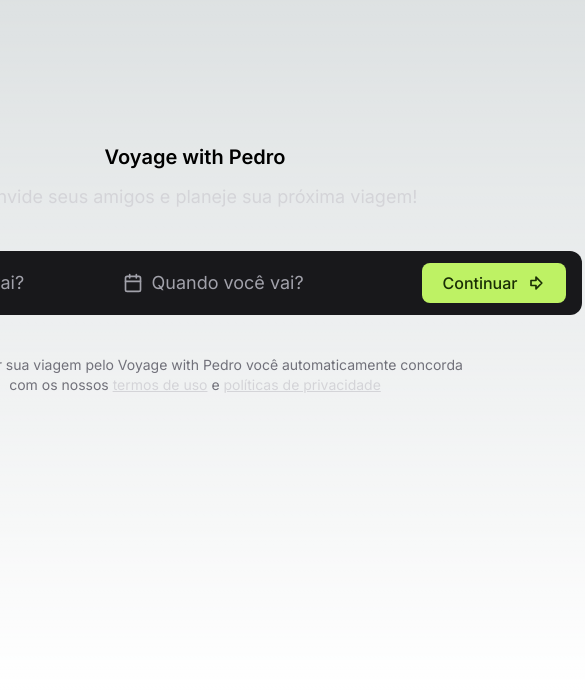
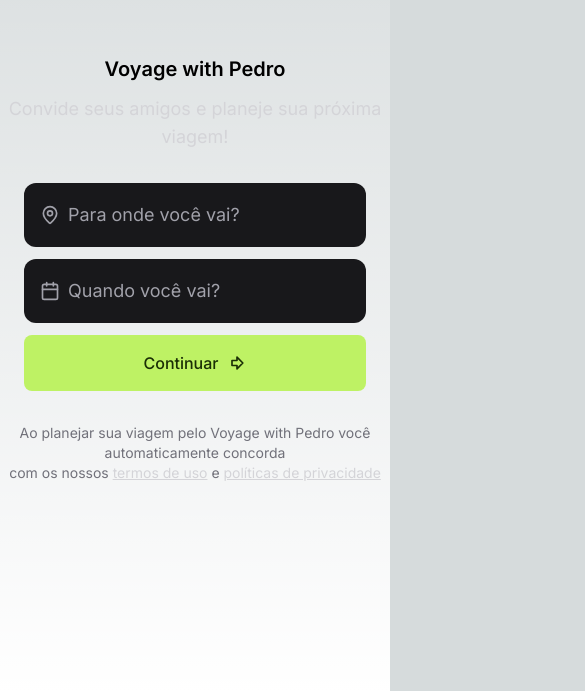
Before and after one commit to Pedrolopes041/Voyage_with_Pedro, a Next.js app: page /home in a window 390 px wide. Shown: the part 153-844 px from the top of the page, 585 px wide, since content can reach past the window. Built offline with nearby package versions, Linux system fonts and the light colour scheme.

Commit message:
fix: adding responsiveness to the home page

```diff
--- a/app/home/components/confirm-trip-modal.tsx
+++ b/app/home/components/confirm-trip-modal.tsx
@@ -9,7 +9,7 @@
 
 const ConfirmTripModal = ({addNewEmailToInvite, closeConfirmModal, handleSubmitConfirmTrip}: ConfirmTripModalProps) => {
     return (
-        <div className='fixed inset-0 bg-black/60 flex items-center justify-center'>
+        <div className='fixed inset-0 bg-black/60 flex items-center justify-center p-4'>
             <div className='w-[640px] rounded-xl py-5 px-6 bg-zinc-900'>
                 <div className='flex items-center justify-between'>
                     <h2 className='text-lg font-semibold'>Confirmar criação de viagem</h2>
@@ -28,7 +28,7 @@
                             <input
                                 type='email'
                                 name='email'
-                                placeholder='Seu nome completo' className="bg-transparent text-lg placeholder-zinc-400 outline-none" />
+                                placeholder='Seu nome completo' className="bg-transparent text-sm lg:text-lg placeholder-zinc-400 outline-none" />
                         </div>
                     </div>
                     <div className='flex justify-between items-center bg-zinc-950 rounded-md border border-zinc-800 mt-4'>
@@ -37,7 +37,7 @@
                             <input
                                 type='email'
                                 name='email'
-                                placeholder='Digite o e-mail do convidado' className="bg-transparent text-lg placeholder-zinc-400 outline-none" />
+                                placeholder='Digite o e-mail do convidado' className="bg-transparent text-sm lg:text-lg placeholder-zinc-400 outline-none" />
                         </div>
                     </div>
                     <button
--- a/app/home/components/input-destination.tsx
+++ b/app/home/components/input-destination.tsx
@@ -8,8 +8,8 @@
 
 const InputDestination = ({isInputGuess, openGuessInput, closeGuessInput}: InputDestinationProps) => {
     return (
-        <div className="h-16 bg-zinc-900 px-4 rounded-xl flex items-center gap-3">
-            <div className="flex items-center gap-2">
+        <div className="px-4 rounded-xl flex flex-col items-center gap-3">
+            <div className="flex bg-zinc-900 h-16 rounded-xl items-center gap-2 p-4 w-full">
                 <MapPin className="size-5 text-zinc-400" />
                 <input
                     disabled={isInputGuess}
@@ -18,7 +18,7 @@
                     className="bg-transparent text-lg placeholder-zinc-400 outline-none"
                 />
             </div>
-            <div className="flex items-center gap-2">
+            <div className="flex bg-zinc-900 h-16 rounded-xl items-center gap-2 p-4 w-full">
                 <Calendar className="size-5 text-zinc-400" />
                 <input
                     disabled={isInputGuess}
@@ -29,14 +29,14 @@
             </div>
 
             {isInputGuess ? (
-                <button onClick={closeGuessInput} className="bg-zinc-800 text-zinc-200 rounded-lg px-5 py-2 font-medium flex items-center gap-2 hover:bg-zinc-700">
+                <button onClick={closeGuessInput} className="bg-zinc-800 text-zinc-200 rounded-lg px-5 py-2 font-medium flex items-center justify-center gap-2 w-full h-14 hover:bg-zinc-700">
                     Alterar local/data
                     <Settings2 />
                 </button>
             ) : (
                 <button
                     onClick={openGuessInput}
-                    className="bg-lime-300 text-lime-950 rounded-lg px-5 py-2 font-medium flex items-center gap-2 hover:bg-lime-400"
+                    className="bg-lime-300 text-lime-950 rounded-lg px-5 py-2 font-medium flex items-center justify-center h-14 gap-2 w-full hover:bg-lime-400"
                 >
                     Continuar
                     <ArrowBigRight className="size-5" />
--- a/app/home/components/input-invite.tsx
+++ b/app/home/components/input-invite.tsx
@@ -8,12 +8,12 @@
 
 const InputInvite = ({ isEmailGuess, openConfirmModal, openGuessModal }: InputInviteProps) => {
     return (
-        <div className="h-16 bg-zinc-900 px-4 rounded-xl flex items-center gap-3">
+        <div className="px-4 rounded-xl flex items-center gap-3 h-16 mt-6 bg-zinc-900">
             <button onClick={openGuessModal} className="flex items-center gap-2 flex-1">
                 <UserRoundPlus className="size-5 text-zinc-400" />
                 {isEmailGuess.length > 0 ? (
                     <span
-                        className="bg-transparent text-lg placeholder-zinc-100 outline-none"
+                        className="bg-transparent text-sm lg:text-lg placeholder-zinc-100 outline-none"
                     >{isEmailGuess.length} pessoa(s) convidado(s)</span>
                 ) : (
                     <span
@@ -23,7 +23,7 @@
             </button>
             <button
                 onClick={openConfirmModal}
-                className="bg-lime-300 text-lime-950 rounded-lg px-5 py-2 font-medium flex items-center gap-2 hover:bg-lime-400"
+                className="bg-lime-300 text-lime-950 rounded-lg font-medium flex items-center gap-2 p-2 hover:bg-lime-400"
             >
                 Confirmar viagem
                 <ArrowBigRight className="size-5" />
--- a/app/home/page.tsx
+++ b/app/home/page.tsx
@@ -73,15 +73,15 @@
     }
 
     return (
-        <div className="h-screen flex items-center justify-center">
-            <div className="px-6 text-center space-y-10">
+        <div className="h-screen flex justify-center items-center">
+            <div className="text-center">
                 <div className="flex flex-col items-center gap-3">
                     <h1 className='font-semibold text-xl'>Voyage with Pedro</h1>
                     <p className="text-zinc-300 text-lg">
                         Convide seus amigos e planeje sua próxima viagem!
                     </p>
                 </div>
-                <div className='space-y-2'>
+                <div className='mt-6 p-2'>
                     <InputDestination
                         closeGuessInput={closeGuessInput}
                         isInputGuess={isInputGuess}
@@ -96,7 +96,7 @@
                     )}
                 </div>
 
-                <p className="text-sm text-zinc-500">
+                <p className="text-sm text-zinc-500 mt-6">
                     Ao planejar sua viagem pelo Voyage with Pedro você automaticamente concorda
                     <br /> com os nossos{' '}
                     <a className="text-zinc-300 underline">termos de uso</a> e{' '}
--- a/app/tripDetails/components/location-Info.tsx
+++ b/app/tripDetails/components/location-Info.tsx
@@ -1,4 +1,4 @@
-import { Calendar, MapPin, Settings2 } from "lucide-react"
+import { Calendar, MapPin, Undo2 } from "lucide-react"
 
 const LocationInfo = () => {
     return (
@@ -16,8 +16,8 @@
 
 
                 <button className="bg-zinc-800 text-zinc-200 rounded-lg px-5 py-2 font-medium flex items-center gap-2 hover:bg-zinc-700">
-                    Alterar local/data
-                    <Settings2 className="size-5" />
+                    Voltar
+                    <Undo2 className="size-5" />
                 </button>
             </div>
         </div>
```
Also changed, not shown: app/home/components/invite-guests-modal.tsx (+11 -6 lines).
